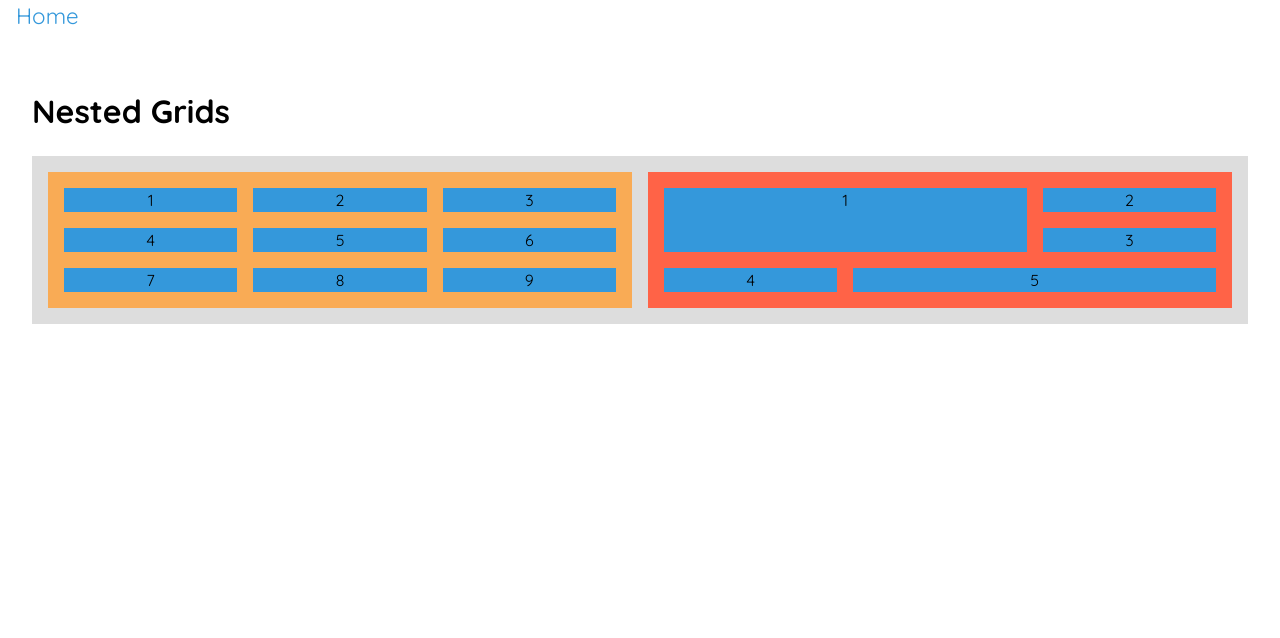
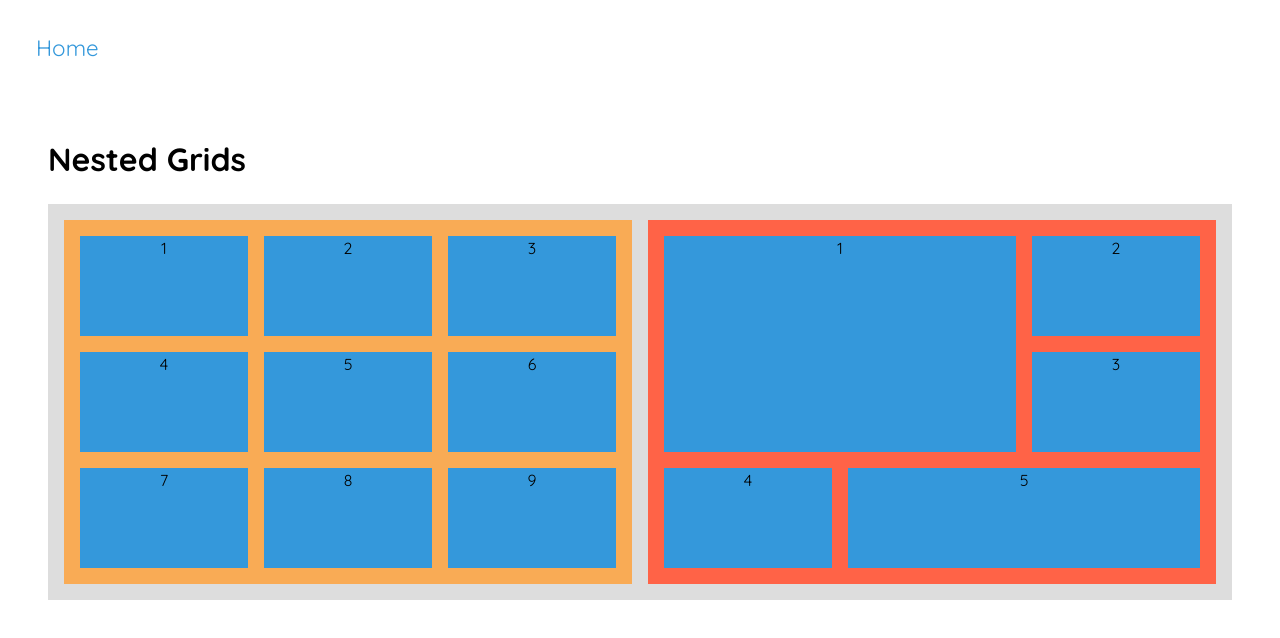
Before and after one commit to Varun-Kelkar/css-grid, a React (Vite) app: page /css-grid/nested-grids in a window 1280 px wide. Shown: the top 638 px of the page. Built offline with nearby package versions, Linux system fonts and the light colour scheme.

Commit message:
tweaked around the styling

```diff
--- a/src/App.css
+++ b/src/App.css
@@ -0,0 +1,17 @@
+.layout-container {
+  padding: 1rem;
+}
+
+.home-link {
+  display: inline-block;
+  color: #3498db;
+  text-decoration: none;
+  font-size: 1.4rem;
+  padding: 1rem 1.25rem;
+  border-radius: 6px;
+  transition: background-color 0.2s ease;
+}
+
+.home-link:hover {
+  background-color: rgba(52, 152, 219, 0.1);
+}
--- a/src/App.jsx
+++ b/src/App.jsx
@@ -6,17 +6,9 @@ function App() {
   const location = useLocation();
   const isHomePage = location.pathname === "/";
   return (
-    <div>
-      {isHomePage ? null : (
-        <Link
-          to="/"
-          style={{
-            color: "#3498db",
-            textDecoration: "none",
-            padding: "1rem",
-            fontSize: "1.4rem",
-          }}
-        >
+    <div className="layout-container">
+      {!isHomePage && (
+        <Link to="/" className="home-link">
           Home
         </Link>
       )}
--- a/src/pages/Home/Home.css
+++ b/src/pages/Home/Home.css
@@ -1,49 +1,3 @@
-/* .container {
-  max-width: 800px;
-  margin: 0 auto;
-  text-align: center;
-} */
-
-/* Header styles */
-/* .container h1 {
-  font-size: 2.5rem;
-  margin-bottom: 1rem;
-} */
-
-/* Paragraph styling */
-/* .container p {
-  font-size: 1.1rem;
-  margin-bottom: 2rem;
-  line-height: 1.6;
-} */
-
-/* Flex container for links */
-/* .links {
-  display: flex;
-  flex-direction: column;
-  gap: 1rem;
-  align-items: center;
-  justify-content: center;
-} */
-
-/* Link styling */
-/* .link {
-  color: #1e90ff;
-  text-decoration: none;
-  font-size: 1.1rem;
-  padding: 0.5rem 1rem;
-  border: 2px solid #1e90ff;
-  border-radius: 5px;
-  transition: background-color 0.3s ease, color 0.3s ease;
-} */
-
-/* .link:hover {
-  background-color: #1e90ff;
-  color: #fff;
-} */
-
-
-
 .hero-container {
   max-width: 800px;
   margin: 0 auto;
@@ -74,8 +28,8 @@
 
 .hero-link {
   display: block;
-    background-color: #3498db;
-    color: white;
+  color: #ffffff;
+  background: linear-gradient(135deg, #0a3d62, #0c4b82);
   text-decoration: none;
   padding: 0.75rem 1rem;
   border-radius: 8px;
@@ -84,5 +38,6 @@
 }
 
 .hero-link:hover {
-    background-color: #2c80b4;
+  background: linear-gradient(135deg, #082c47, #0b3d6b);
+  transform: translateY(-2px);
 }
--- a/src/pages/NestedGrids/NestedGrids.module.css
+++ b/src/pages/NestedGrids/NestedGrids.module.css
@@ -16,6 +16,7 @@
 .rootGridChild {
   display: grid;
   grid-template-columns: repeat(3, 1fr);
+  grid-template-rows: repeat(3, 100px);
   background-color: #ddd;
   gap: 1rem;
   padding: 1rem;
--- a/src/pages/VaryingColumnSizeGrid/VaryingColumnSizeGrid.module.css
+++ b/src/pages/VaryingColumnSizeGrid/VaryingColumnSizeGrid.module.css
@@ -1,6 +1,5 @@
 .container {
   background-color: #fff;
-  border: 2px solid black;
   margin: 1rem;
   padding: 1rem;
 }
```
Lines whose indentation alone changed are shown as unchanged.
